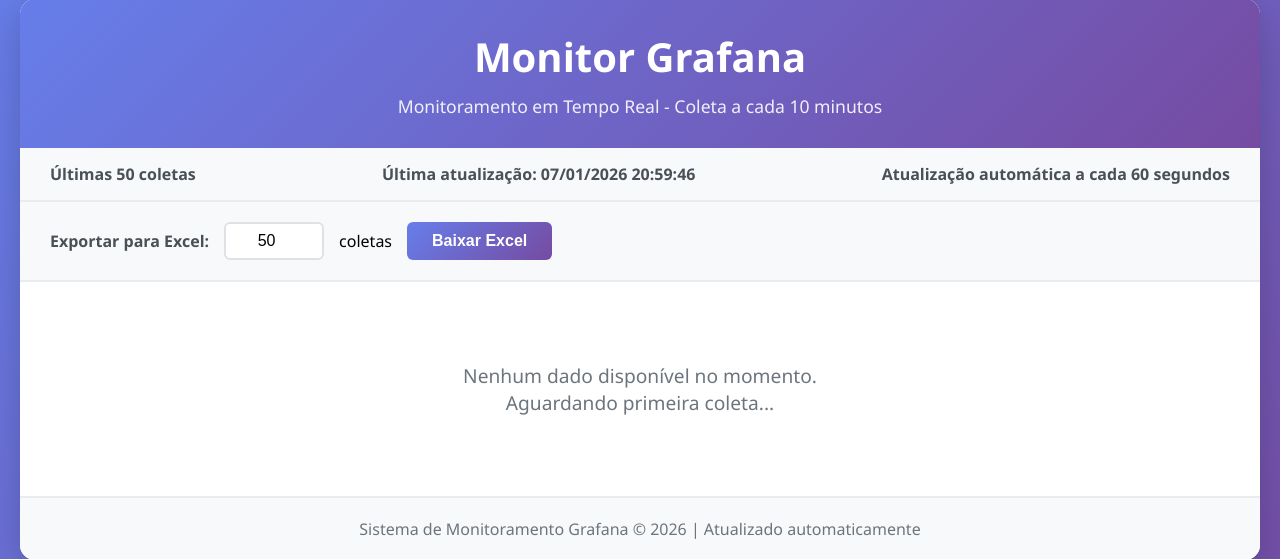
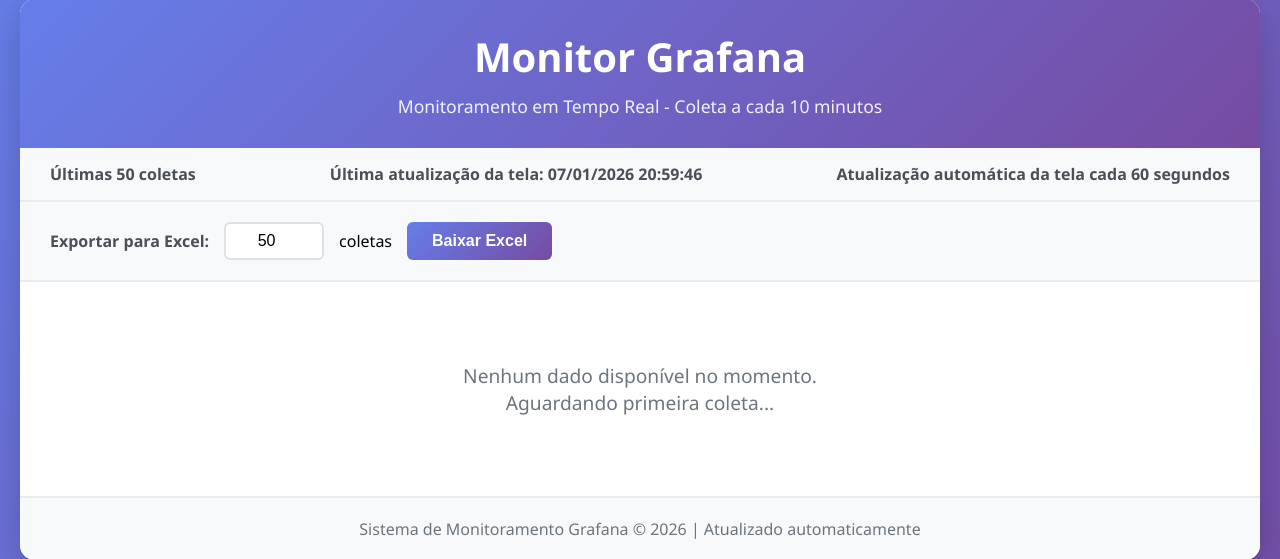
Before and after one commit to fernandofarooficial/coletorgrafana, a Flask app: page / in a window 1280 px wide. Shown: the part 21-580 px from the top of the page. Run offline with Flask 3, Linux system fonts and the light colour scheme; data that the repository does not hold is empty.

Commit message:
Label informando que é atualização da tela

```diff
--- a/templates/index.html
+++ b/templates/index.html
@@ -244,8 +244,8 @@
 
         <div class="info-bar">
             <span>Últimas 50 coletas</span>
-            <span>Última atualização: {{ horario_atualizacao.strftime('%d/%m/%Y %H:%M:%S') if horario_atualizacao else 'N/A' }}</span>
-            <span>Atualização automática a cada 60 segundos</span>
+            <span>Última atualização da tela: {{ horario_atualizacao.strftime('%d/%m/%Y %H:%M:%S') if horario_atualizacao else 'N/A' }}</span>
+            <span>Atualização automática da tela cada 60 segundos</span>
         </div>
 
         <div class="export-section">
```
